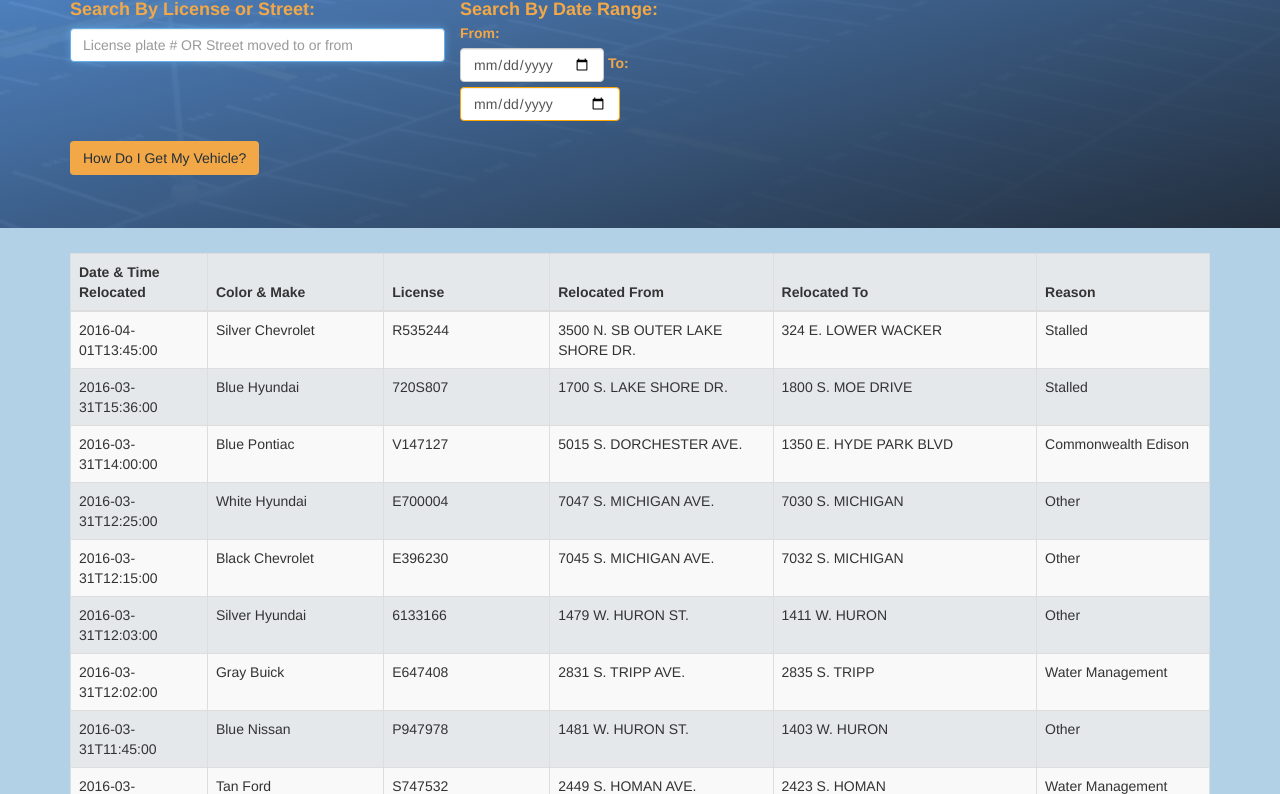
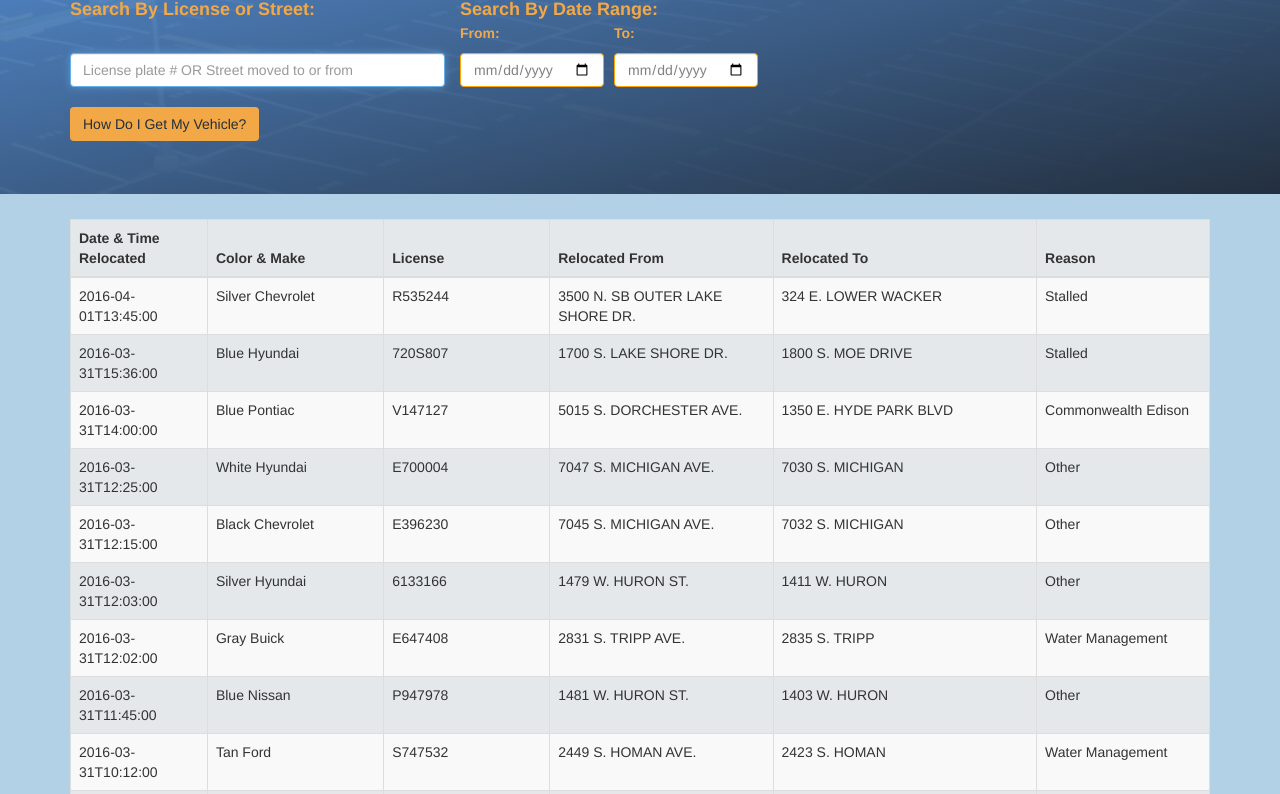
Before and after one commit to awilsongithub/find-my-car, a plain HTML site: page index.html in a window 1280 px wide. Shown: the part 112-906 px from the top of the page. Drawn offline with Linux system fonts and the light colour scheme.

Commit message:
a bit of styling on the input fields for date now that i have two of them. i still dont like how it looks. but date range filter and everything is working.

```diff
--- a/app.js
+++ b/app.js
@@ -25,39 +25,14 @@
         };
     });
 
-
-    // filter returns function that accepts params of
-    // 1. all data (array of arrays), 2. start date, 3. end date
-    // returns array of arrays whose date value passes conditionals
+    // uses user input dates to filter
     app.filter('dateRangeFilter', function(){
         return function(values, dateFrom, dateTo){
-            if (!values){
-                return;
-            }
-            // wait 200ms for controller to get data then execute filter code
-            // window.setTimeout(filterValues(values, dateFrom, dateTo), 200);
-
-            // see if date field on each item is >= from and <= to
-            // then push onto array if passes and return array at end
-            console.log('hello from dateRangeFilter'); // YES
-            console.log(values);  // YES
-            console.log(dateFrom); // NO ON LOAD
-            console.log( typeof dateFrom ); // UNDEFINED ON LOAD
-            console.log(dateTo); // UNDEF ON LOAD
-
-            if (values){
-                var sampleDateString = values[0][8].substr(0, 10); // YES, FORMAT GOOD
-                console.log(sampleDateString); // YES ON LOAD
-            }
-
-            // console.log(items);
-            // console.log(dateInput);
-            // return values;
-
-
             var fromString;
             var toString;
+            var filteredData = [];
 
+            // get strings from date object since car data dates are strings
             if (dateFrom){
                 fromString = dateFrom.toISOString().split('T')[0];
                 console.log(fromString);
@@ -66,11 +41,7 @@
                 toString = dateTo.toISOString().split('T')[0];
                 console.log(toString);
             }
-
-            // ONLY RUN FILTER IF WE HAVE WHAT WE NEED!!!!
-            // without failing and breaking ng-repeat output
-            // ELSE JUST RETURN ALL THE DATA
-            var filteredData = [];
+            // only run filter if we have all 3 dates else return all data
             if (values && fromString && toString){
                 for (var i=0; i<values.length; i++){
                     var dateSubString = values[i][8].substr(0, 10);
@@ -82,7 +53,6 @@
             } else {
                 return values;
             }
-
         };
     });
 
--- a/index.html
+++ b/index.html
@@ -42,21 +42,17 @@
                           </div>
                       </div>
                       <div class="col-lg-8 col-md-8">
-                          <!-- <div class="form-group">
-                              <p class='search-by-label'>Search By Date Relocated: </p>
-                              <input  type="text" name='dateSearch' ng-model='dateSearch' class='form-control my-nav-inputs' placeholder='Required Format: 2016-03-31' >
-                          </div> -->
-
                           <div class="form-group">
                               <p class='search-by-label'>Search By Date Range: </p>
-                              <label for="">From:</label><br>
-                              <input  type="date" id='dateFromInput' ng-model='dateFrom' class='form-control data-input'  >
-
-                              <label for="">To:</label><br>
-                              <input  type="date" id='dateToInput' ng-model='dateTo' class='form-control date-input' >
+                              <div id='from-date-div' class='pull-left'>
+                                  <label>From:</label><br>
+                                  <input type="date" id='dateFromInput' ng-model='dateFrom' class='form-control date-input'  >
+                              </div>
+                              <div class="pull-left">
+                                  <label>To:</label><br>
+                                  <input  type="date" id='dateToInput' ng-model='dateTo' class='form-control date-input' >
+                              </div>
                           </div>
-
-
                       </div>
 
                     <!--  MODAL LINK -->
--- a/styles.css
+++ b/styles.css
@@ -55,7 +55,15 @@ nav .date-input {
     margin-top: 5px;
     font-size: 14px;
     width: 40%;
-    min-width: 160px !important;
+    width: 160px;
+    color: grey;
+}
+#query {
+    margin-top: 30px;
+    min-width: 332px;
+}
+#from-date-div {
+    padding-right: 10px;
 }
 #table-area {
     padding-top: 25px;
```
